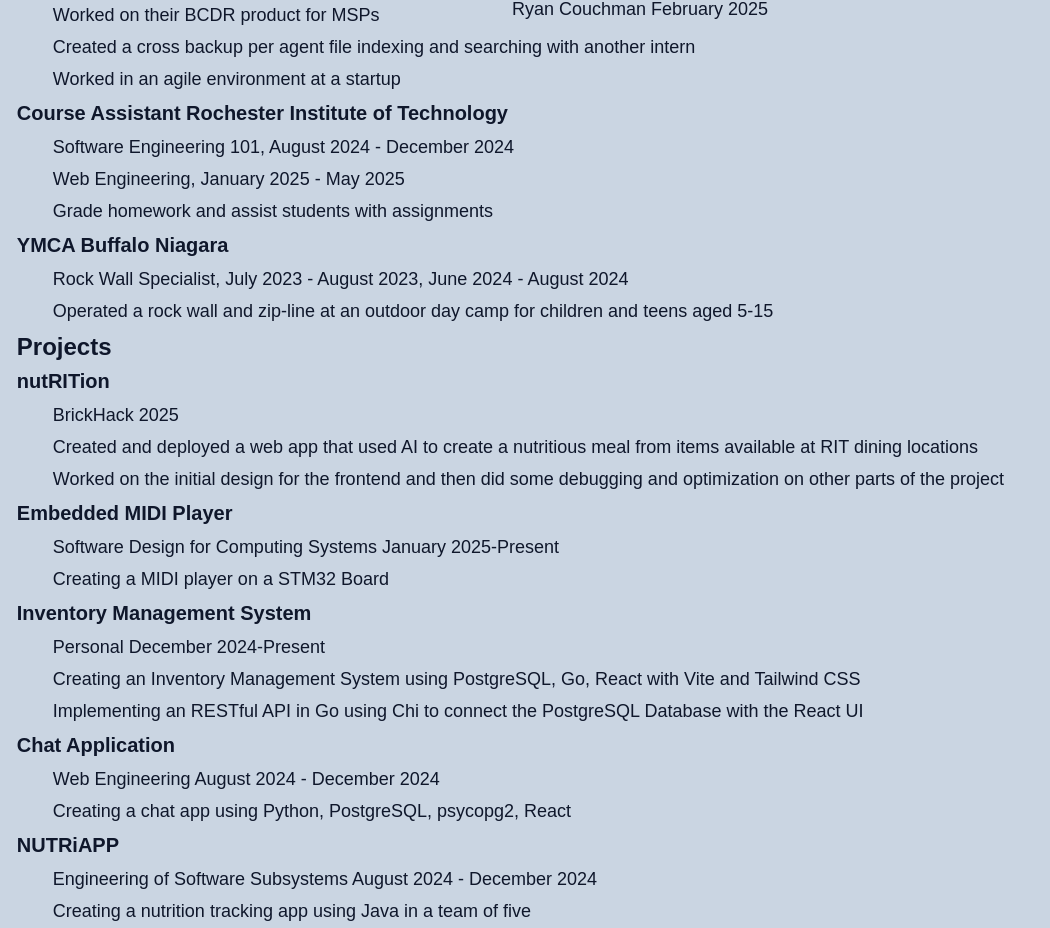
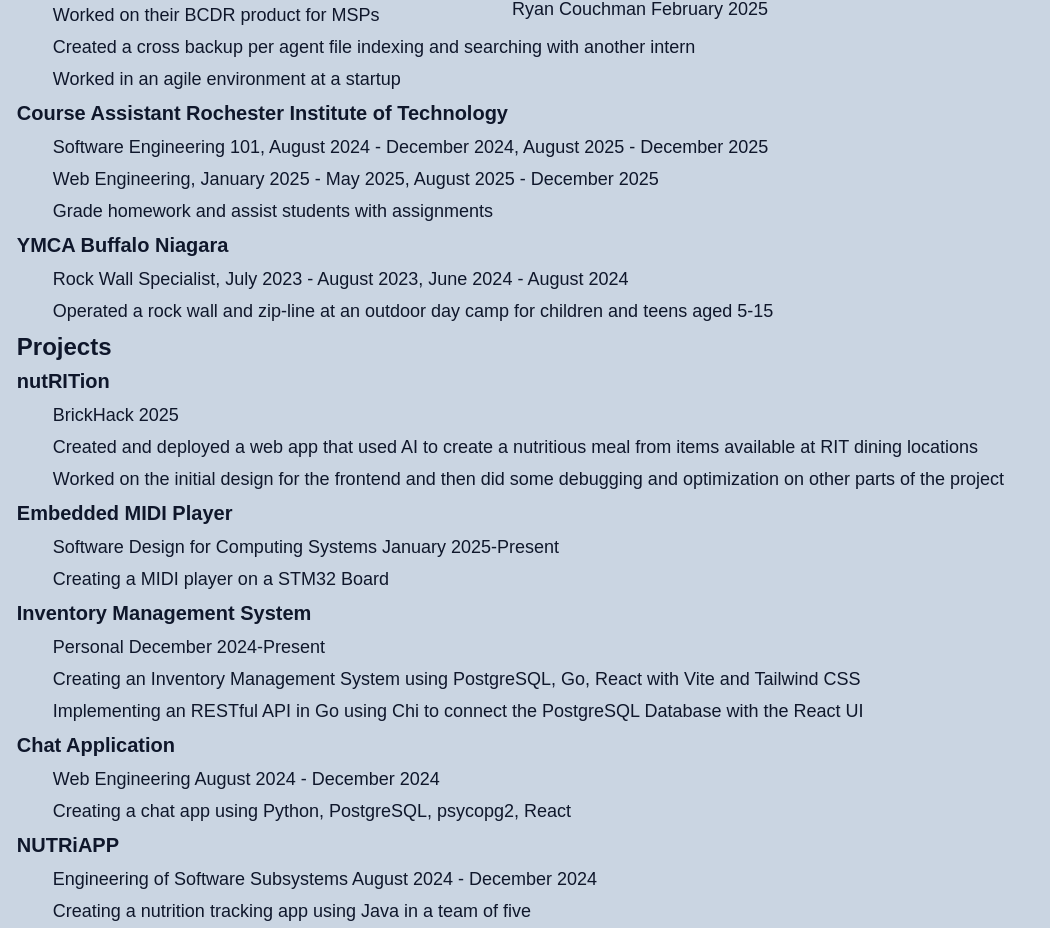
Before and after one commit to CouchCouch/couchcouch.github.io, a Vue app: page /resume in a window 1280 px wide. Shown: the part 777-1705 px from the top of the page, without its empty margins (0-1050 px from the left). Built offline with nearby package versions, Linux system fonts and the light colour scheme.

Commit message:
Updated CA timeframes

```diff
--- a/src/views/ResumeView.vue
+++ b/src/views/ResumeView.vue
@@ -29,8 +29,8 @@
                 <dd>Created a cross backup per agent file indexing and searching with another intern</dd>
                 <dd>Worked in an agile environment at a startup</dd>
                 <dt>Course Assistant Rochester Institute of Technology</dt>
-                <dd>Software Engineering 101, August 2024 - December 2024</dd>
-                <dd>Web Engineering, January 2025 - May 2025</dd>
+                <dd>Software Engineering 101, August 2024 - December 2024, August 2025 - December 2025</dd>
+                <dd>Web Engineering, January 2025 - May 2025, August 2025 - December 2025</dd>
                 <dd>Grade homework and assist students with assignments</dd>
                 <dt>YMCA Buffalo Niagara</dt>
                 <dd>Rock Wall Specialist, July 2023 - August 2023, June 2024 - August 2024</dd>
```
